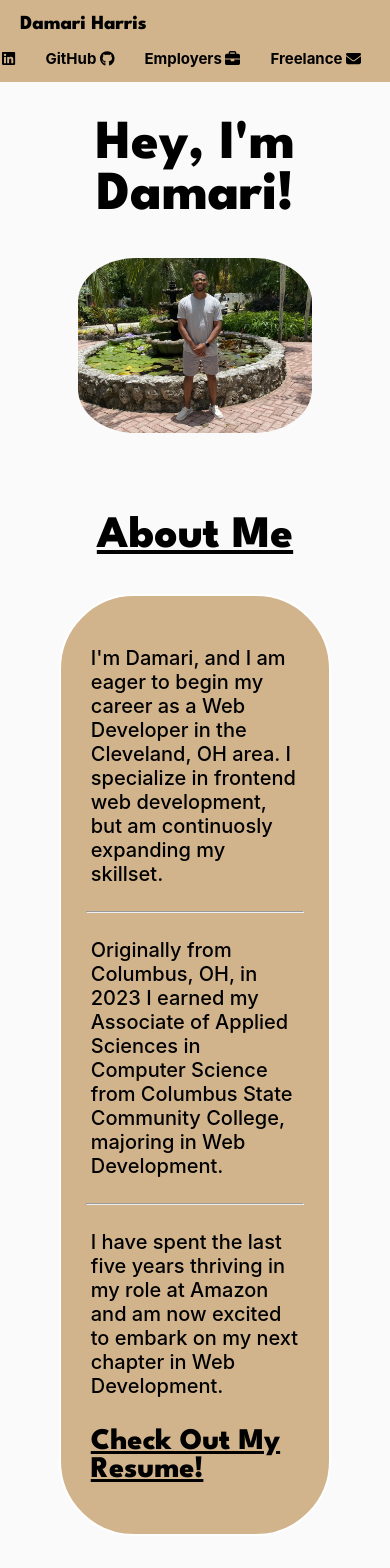
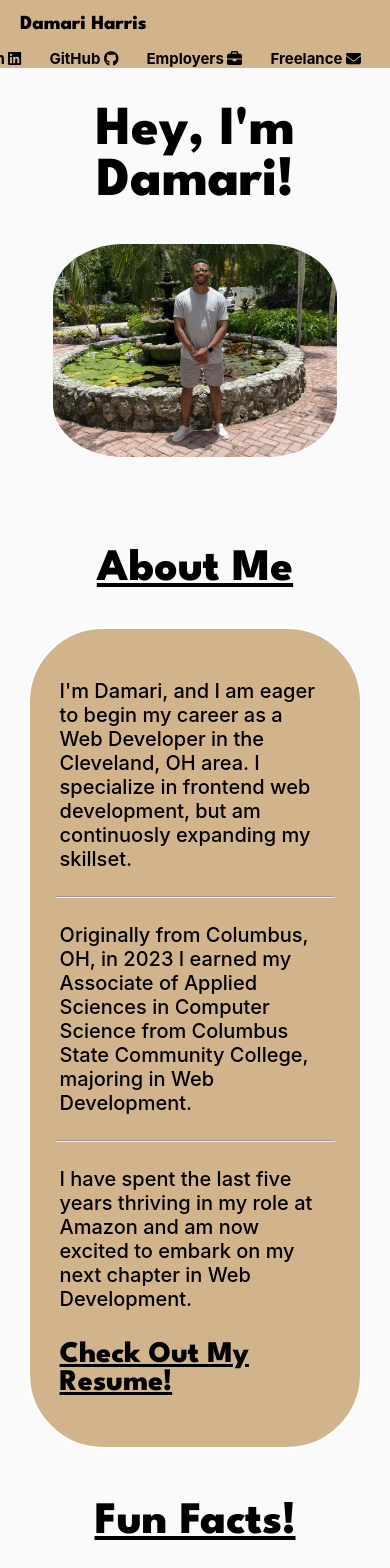
Before and after one commit to dtharris95/damari-harris-portfolio, a React (Create React App) app: page / in a window 390 px wide. Shown: the top 1568 px of the page. Built offline with nearby package versions, Linux system fonts and the light colour scheme.

Commit message:
Adjusted structure of webpage mobile responsiveness

```diff
--- a/package.json
+++ b/package.json
@@ -15,6 +15,7 @@
     "animate.css": "^4.1.1",
     "bootstrap": "^5.3.2",
     "gsap-trial": "^3.12.2",
+    "http-proxy-middleware": "^3.0.3",
     "loaders.css": "^0.1.2",
     "react": "^18.2.0",
     "react-bootstrap": "^2.9.0",
--- a/src/components/Cards/cards.js
+++ b/src/components/Cards/cards.js
@@ -27,8 +27,8 @@ function BasicExample() {
           <Card.Body>
             <Card.Title className="card-title">Harris Kitchen Table</Card.Title>
             <Card.Text className="card-text">
-              Template website serving as proof-of-concept for potential
-              freelance restaurant clients.
+              Full-stack template website serving as proof-of-concept for
+              potential freelance restaurant clients.
             </Card.Text>
             <Card.Text className="card-skills">
               React | JavaScript | HTML | CSS | PocketBase
--- a/src/components/Homepage/index.scss
+++ b/src/components/Homepage/index.scss
@@ -141,12 +141,13 @@ ul {
         }
     }
 
+// Extra Small Devices
 @media screen and (max-width: 576px) {
     body {
         margin: 0;
     }
 
-    .container-one {
+    .container-one, .container-two {
         display: grid;
         grid-template-columns: auto;
         // padding: -50px;
@@ -220,7 +221,7 @@ ul {
 }
 
 // Tablet
-@media screen and (max-width: 835px) {
+@media screen and (min-width: 577px) and (max-width: 835px) {
     .container-home {
         // padding: 0 35%;
         // width: 85%;
@@ -242,7 +243,7 @@ ul {
 }
 
 // Laptop
-@media screen and (max-width: 1280px) {
+@media screen and (mix-width: 836px) and (max-width: 1280px) {
     .container-home {
         padding: 0 5%;
         width: 85%;
--- a/src/components/Navbar/index.js
+++ b/src/components/Navbar/index.js
@@ -13,7 +13,7 @@ const Navbar = () => {
           <a
             target="_blank"
             rel="noreferrer"
-            href="https://www.linkedin.com/in/damari-harris/"
+            href="https://www.linkedin.com/in/damariharris/"
           >
             LinkedIn&nbsp;
             <FontAwesomeIcon icon={faLinkedin} color="black" />
--- a/src/components/Navbar/index.scss
+++ b/src/components/Navbar/index.scss
@@ -62,7 +62,7 @@ body {
 }
 
 // Extra Small Devices
-@media screen and (max-width: 575.98px) {
+@media screen and (max-width: 576px) {
     body {
         // margin: 0;
     }
@@ -75,7 +75,7 @@ body {
             margin: auto;
             text-align: left;
             list-style: none;
-            gap: 2px;
+            gap: 0px;
             display: flex;
         }
     }
@@ -91,12 +91,13 @@ body {
 
     .nav-links {
         font-size: 10px;
+        text-align: right;
     }
 
 }
 
-// Small Devices
-@media screen and (max-width: 767.98px) {
+// Tablet
+@media screen and (min-width: 577px) and (max-width: 835px) {
     .nav-links {
         padding-bottom: 3%;
 
```
Also changed, not shown: src/components/Homepage/index.js (+0 -23 lines), 1 other file (tests, documents, lock files or other folders).
